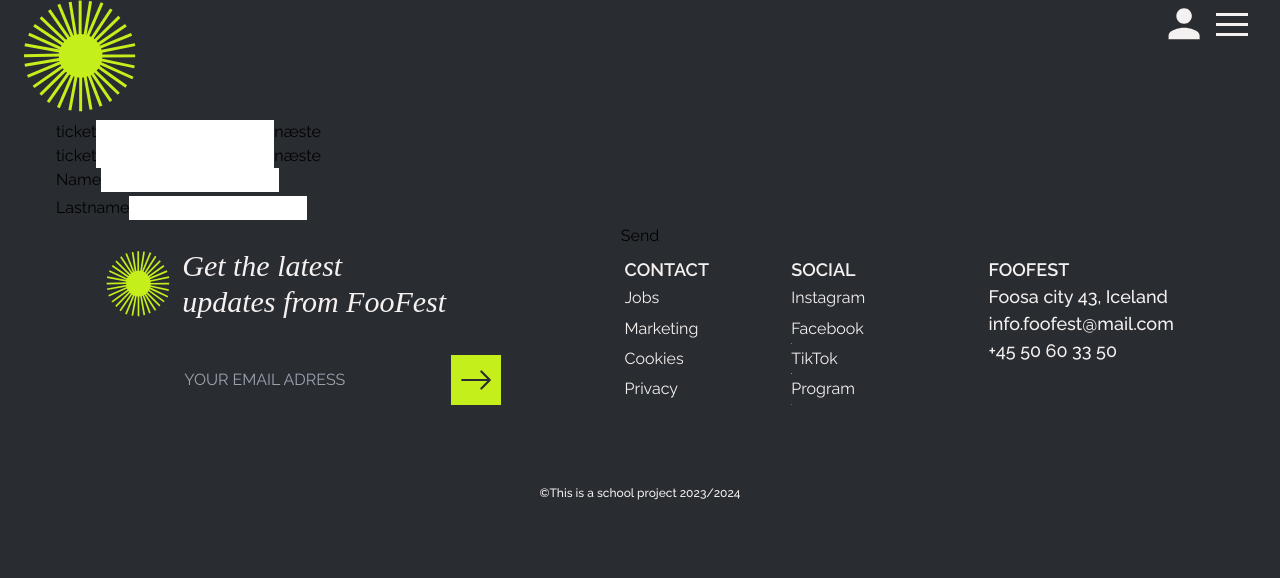
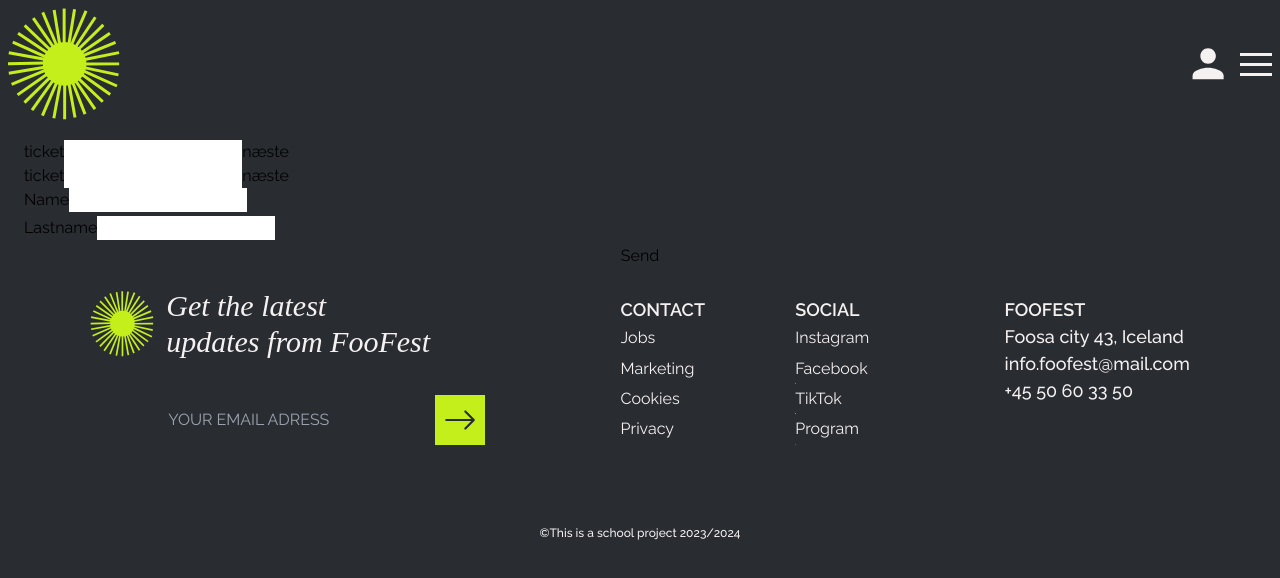
Before and after one commit to TheImpatientz/foofest_exam, a Next.js app: page /postTest in a window 1280 px wide. Shown: the top 578 px of the page. Built offline with nearby package versions, Linux system fonts and the light colour scheme.

Commit message:
burger done

```diff
--- a/src/app/globals.css
+++ b/src/app/globals.css
@@ -55,10 +55,10 @@ a {
 
 /* Mobil */
 @media (max-width: 768px) {
-  body {
-    /* margin-left: 1.25rem;
-    margin-right: 1.25rem; */
-  }
+  /* body {
+    margin-left: 1.25rem;
+    margin-right: 1.25rem;
+  } */
   h2 {
     font-size: 2rem;
   }
@@ -72,10 +72,10 @@ a {
 
 /* Desktop */
 @media (min-width: 768px) {
-  body {
+  /* body {
     margin-left: 1.5rem;
     margin-right: 1.5rem;
-  }
+  } */
   main {
     margin-left: 2rem;
     margin-right: 2rem;
--- a/src/app/page.jsx
+++ b/src/app/page.jsx
@@ -28,6 +28,8 @@ export default function Home() {
       <h1>hallo</h1>
 
       <OurLink text="Klik her til test post siden" href="/postTest" />
+
+      <div className="h-80">hej</div>
     </Layout>
   );
 }
--- a/src/app/postTest/page.jsx
+++ b/src/app/postTest/page.jsx
@@ -1,6 +1,9 @@
 "use client";
 
 import Layout from "@/components/Layout";
+
+//Hvordan får man fat i indholdet i sine input felter i react?
+//Se her: https://react.dev/reference/react-dom/components/form#handle-form-submission-on-the-client
 
 let orderObj = {};
 
--- a/src/components/Header.jsx
+++ b/src/components/Header.jsx
@@ -6,10 +6,11 @@ import OurLink from "./OurLink";
 //Burgermenu icon + animation installeret fra https://hamburger-react.netlify.app (installeret 5/12/23)
 
 export default function Header() {
+  //isOpen statet skifter til true, når burger menuen åbner
   const [isOpen, setOpen] = useState(false);
   const color = isOpen ? "#292d32" : "#f6f1f1";
   return (
-    <header className={`flex justify-between mb-2 relative ${isOpen && "fixed"}`}>
+    <header className={`flex justify-between my-2 ml-2 relative ${isOpen && "fixed"}`}>
       <a href="/">
         {" "}
         <svg className="md:h-28 md:w-28" width="57" height="57" viewBox="0 0 113 112" fill="none" xmlns="http://www.w3.org/2000/svg">
@@ -49,7 +50,7 @@ export default function Header() {
         </svg>
       </a>
 
-      <div className="flex">
+      <div className="flex items-center">
         <svg className="md:h-12 md:w-12 cursor-pointer" width="35" height="35" viewBox="0 0 53 52" fill="none" xmlns="http://www.w3.org/2000/svg">
           <path
             d="M26.6129 25.8122C31.3503 25.8122 35.1875 21.9751 35.1875 17.2377C35.1875 12.5002 31.3503 8.66309 26.6129 8.66309C21.8754 8.66309 18.0383 12.5002 18.0383 17.2377C18.0383 21.9751 21.8754 25.8122 26.6129 25.8122ZM26.6129 30.0995C20.8894 30.0995 9.46375 32.972 9.46375 38.6741V42.9614H43.762V38.6741C43.762 32.972 32.3364 30.0995 26.6129 30.0995Z"
@@ -63,16 +64,16 @@ export default function Header() {
       </div>
 
       <nav className={` ${isOpen ? "" : "translate-x-full"} flex items-center justify-center fixed top-0 right-0 transition-transform duration-500 ease-in-out bg-[var(--accent-color)] text-[var(--primary-color)] w-full md:w-1/2 h-screen z-10`}>
-        <ul className="flex flex-col items-center">
-          <li>
+        <ul className="flex flex-col place-content-center mb-40 w-fit">
+          <li className="w-full h-auto">
             <OurLink size="big" text="Tickets" color="dark" href="/tickets" />
           </li>
           <li>
             <OurLink size="big" text="Program" color="dark" href="/program" />
           </li>
-          <li>
+          <li className="w-full h-auto">
             {" "}
-            <OurLink size="big" text="Campingspots" color="dark" href="/" />
+            <OurLink size="big" text="Camping" color="dark" href="/" />
           </li>
           <li>
             {" "}
--- a/src/components/Layout.jsx
+++ b/src/components/Layout.jsx
@@ -5,7 +5,7 @@ export default function Layout({ children }) {
   return (
     <div>
       <Header></Header>
-      <main>{children}</main>
+      <main className="m-5 md:mx-6">{children}</main>
       <Footer></Footer>
     </div>
   );
```
